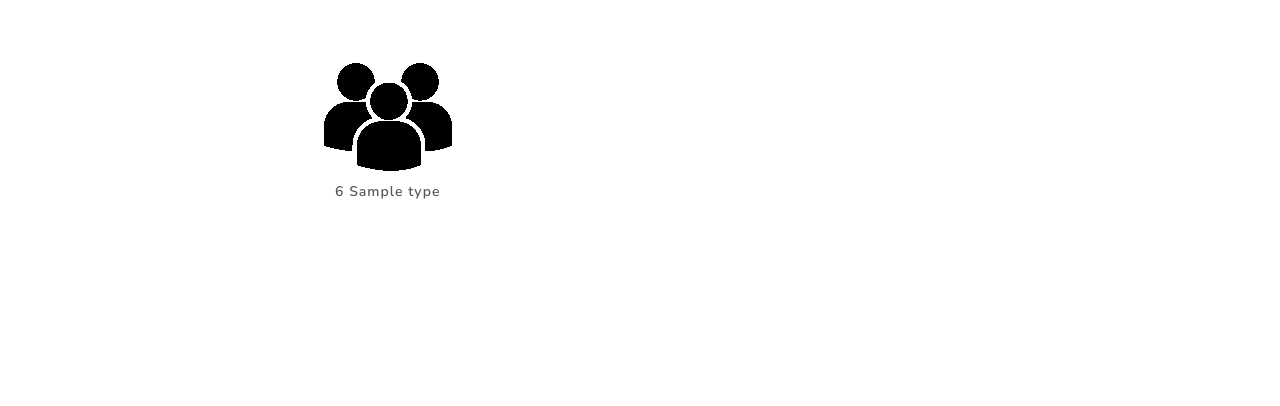
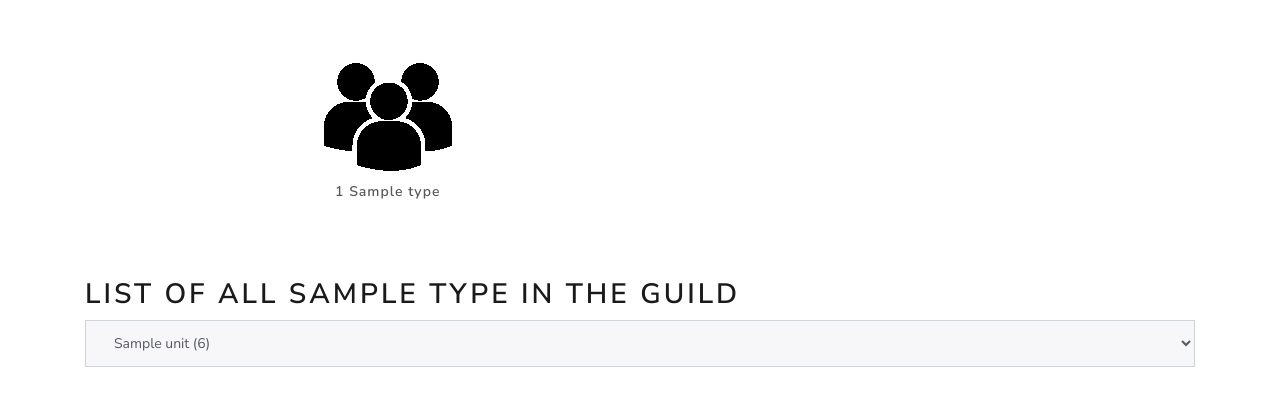
Before and after one commit to Peincolt/admin_crontabium, a Symfony app: template templates/unit/list.html.twig in a window 1280 px wide. Shown: the part 187-593 px from the top of the page. Run offline with Twig, Linux system fonts and the light colour scheme; the template is opened without the code that fills it: most values are stand-ins (such as "Sample title", 1, 10 or a date in 2020); style sheets or scripts are compiled from the project's sources; some libraries are stand-ins or nearby versions; some web fonts are replaced.

Commit message:
Push before stop

```diff
--- a/templates/unit/list.html.twig
+++ b/templates/unit/list.html.twig
@@ -2,15 +2,26 @@
 
 {% block title %}{{ type }}{% endblock %}
 {% block body %}
-{% set variable = 'units.'~name %}
 <h1 class="title"> There is some general informations about {{ type }} : </h1>
 <br/>
 <div class="content">
     <div class="numbers-players">
         <div class="big-number">
             <img src="{{ asset('build/images/people.png') }}" class="img-big-number">
-            <br/>{{ variable | length }} {{ type }}
+            <br/> {{ number }} {{ type }}
         </div>
+    </div>
+    <div class="select-{{ type }}">
+        <h2> List of all {{ type }} in the guild </h2>
+        <div class="form-group">
+            <select class="form-control">
+                {% for unit in units %}
+                <option value="{{ unit.id }}">{{ unit.name }} ({% if app.request.pathinfo == '/heroes' %}{{ unit.heroPlayers | length }}{% else %}{{ unit.shipPlayers | length }}{% endif %})</option>
+                {% endfor %}
+            </select>
+        </div>
+    </div>
+    <div class="list-{{ type }}">
     </div>
 </div>
 {% endblock %}
```
Also changed, not shown: src/Controller/UnitController.php (+4 -4 lines), src/Service/Entity/PlayerUnit.php (+7 -0 lines).
